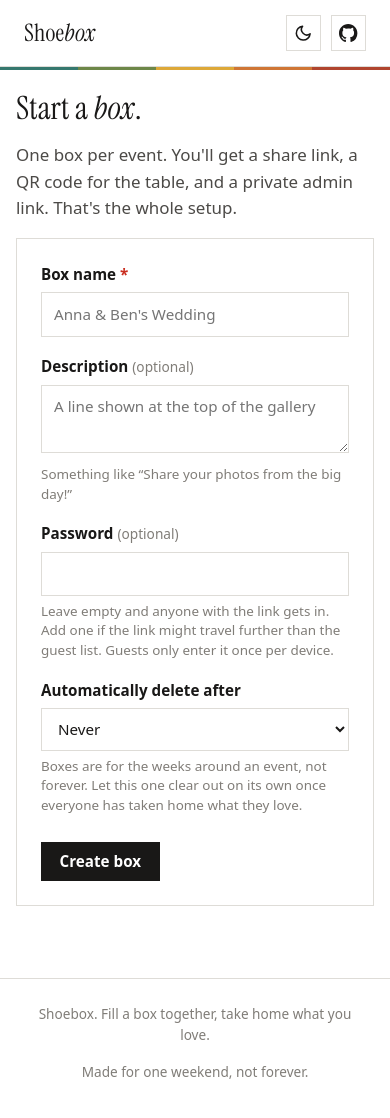
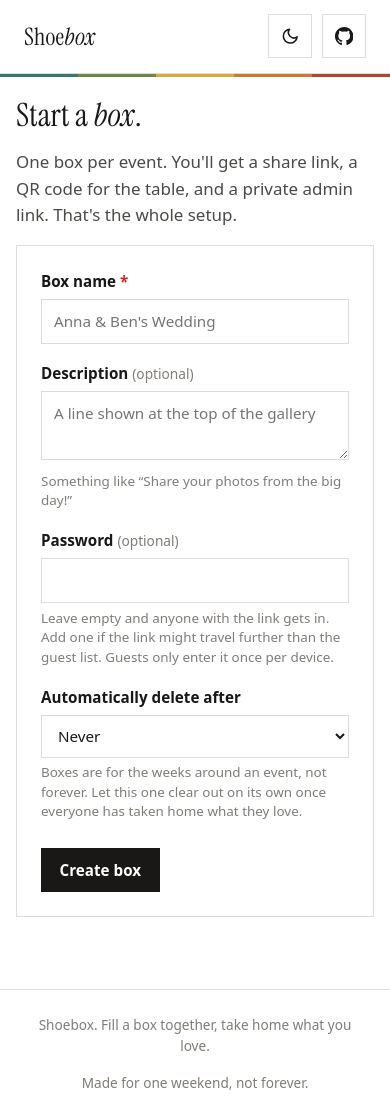
Before and after one commit to DomDom3333/Shoebox, an ASP.NET Core app: page /Create in a window 390 px wide. Before the commit the page ends 1079 px from the top, so only its background shows below. Run offline with ASP.NET Core 8, Linux system fonts and the light colour scheme; some libraries are stand-ins or nearby versions.

Commit message:
Make the whole site touch-friendly and fully responsive
Touch:
- Bigger tap targets: buttons min 44px (inline-flex centered), icon buttons
  2.75rem, delete button grown, lightbox controls 3rem on coarse pointers.
- Inputs render at 16px on touch pointers so iOS doesn't zoom on focus.
- touch-action: manipulation on controls (no 300ms delay / double-tap zoom),
  transparent tap highlight, and :active states mirroring :hover so taps
  give feedback where hover never fires.
- Lightbox gains swipe (left/right to move, quick tap on the image to close)
  alongside the existing buttons and keyboard.

Responsive / scaling:
- Header wraps gracefully instead of overflowing on narrow screens; filter
  and download controls go full-width; gallery drops to two columns on very
  small phones.
- Safe-area insets (viewport-fit=cover) so the sticky header, footer, and
  lightbox controls clear notches and home indicators.
- text-size-adjust pinned; images capped to max-width 100%.

Verified across 320/360/390/768/1024 for home, gallery, admin, and the
mobile lightbox.

Co-Authored-By: Claude Fable 5 <noreply@anthropic.com>
Claude-Session: https://claude.ai/code/session_01QGBC9Few9xy5YsgCpg3EGq

```diff
--- a/src/GroupPhoto.Web/Pages/Shared/_Layout.cshtml
+++ b/src/GroupPhoto.Web/Pages/Shared/_Layout.cshtml
@@ -2,7 +2,7 @@
 <html lang="en">
 <head>
     <meta charset="utf-8" />
-    <meta name="viewport" content="width=device-width, initial-scale=1.0" />
+    <meta name="viewport" content="width=device-width, initial-scale=1.0, viewport-fit=cover" />
     <meta name="description" content="Everyone's photos from a wedding, festival or trip, gathered in one shared box. No accounts, no app. Just one link." />
     <meta name="theme-color" content="#ffffff" media="(prefers-color-scheme: light)" />
     <meta name="theme-color" content="#171614" media="(prefers-color-scheme: dark)" />
--- a/src/GroupPhoto.Web/wwwroot/css/site.css
+++ b/src/GroupPhoto.Web/wwwroot/css/site.css
@@ -62,7 +62,11 @@
 
 ::selection { background: #f9e28d; color: #191817; }
 
-html { font-size: 16px; }
+html {
+  font-size: 16px;
+  -webkit-text-size-adjust: 100%;  /* don't let mobile browsers inflate text */
+  text-size-adjust: 100%;
+}
 
 body {
   margin: 0;
@@ -74,7 +78,15 @@ body {
   color: var(--ink);
   line-height: 1.55;
   -webkit-font-smoothing: antialiased;
+  -webkit-tap-highlight-color: transparent;  /* we provide our own :active feedback */
 }
+
+/* No 300ms tap delay or double-tap zoom on controls; keeps pinch-zoom. */
+a, button, label, select, input, textarea, .tile, summary {
+  touch-action: manipulation;
+}
+
+img { max-width: 100%; }
 
 /* ---------- Header ---------- */
 
@@ -82,7 +94,10 @@ body {
   display: flex;
   align-items: center;
   justify-content: space-between;
-  padding: 0.9rem 1.5rem;
+  gap: 0.5rem 0.75rem;
+  flex-wrap: wrap;
+  padding: 0.9rem max(1.5rem, env(safe-area-inset-right)) 0.9rem max(1.5rem, env(safe-area-inset-left));
+  padding-top: max(0.9rem, env(safe-area-inset-top));
   background: var(--paper);
   border-bottom: 1px solid var(--line);
   position: sticky;
@@ -117,8 +132,8 @@ body {
   display: inline-flex;
   align-items: center;
   justify-content: center;
-  width: 2.2rem;
-  height: 2.2rem;
+  width: 2.75rem;
+  height: 2.75rem;
   padding: 0;
   border: 1px solid var(--line);
   background: var(--paper);
@@ -197,10 +212,13 @@ a { color: var(--ink); }
 /* ---------- Buttons ---------- */
 
 .btn {
-  display: inline-block;
+  display: inline-flex;
+  align-items: center;
+  justify-content: center;
+  min-height: 44px;               /* comfortable touch target */
   font: 600 0.95rem/1.2 var(--sans);
   border-radius: 0;
-  padding: 0.6rem 1.1rem;
+  padding: 0.55rem 1.1rem;
   cursor: pointer;
   text-decoration: none;
   text-align: center;
```
Also changed, not shown: other parts of src/GroupPhoto.Web/wwwroot/css/site.css (+43 -15 lines), src/GroupPhoto.Web/wwwroot/js/gallery.js (+21 -0 lines).
